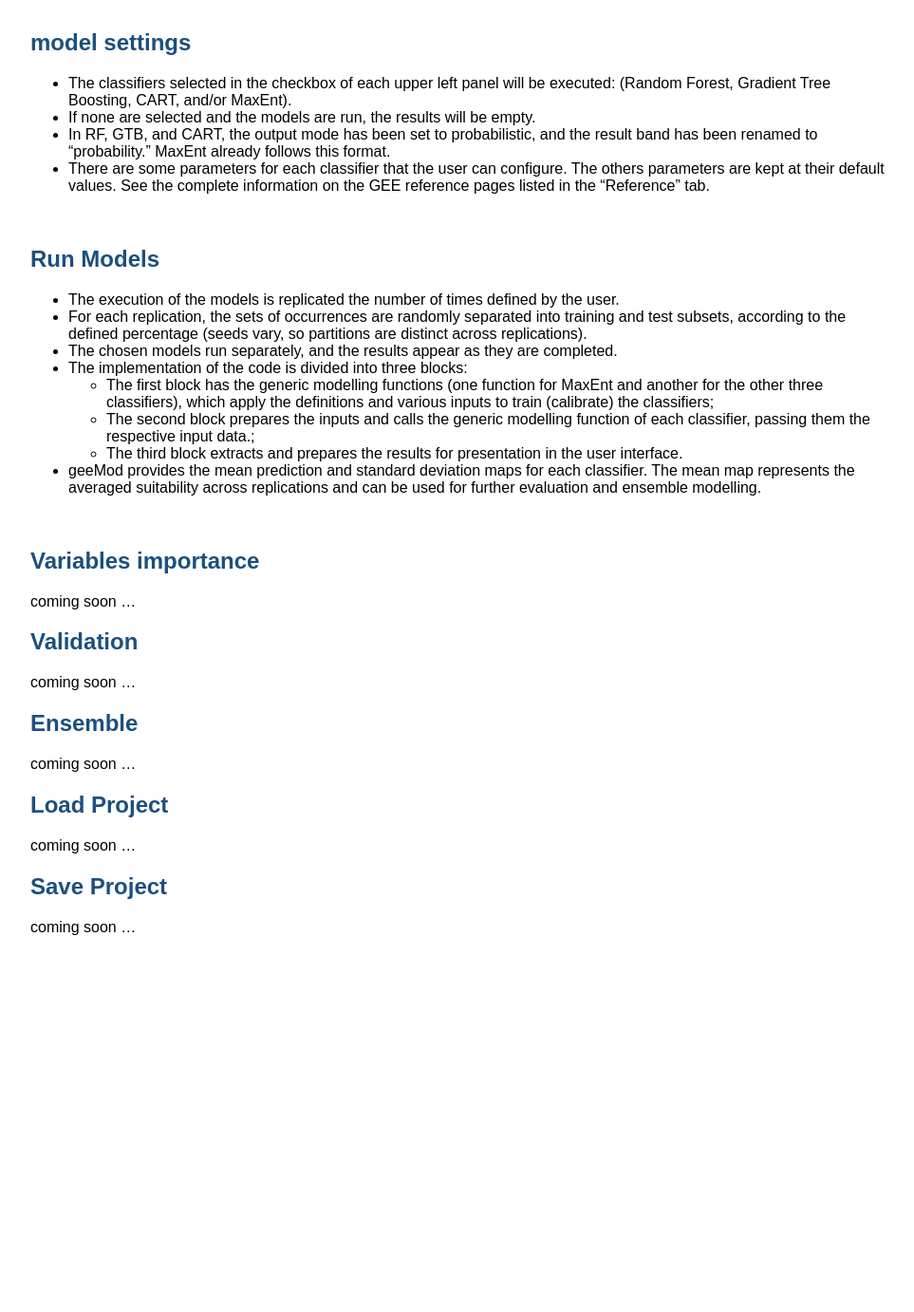
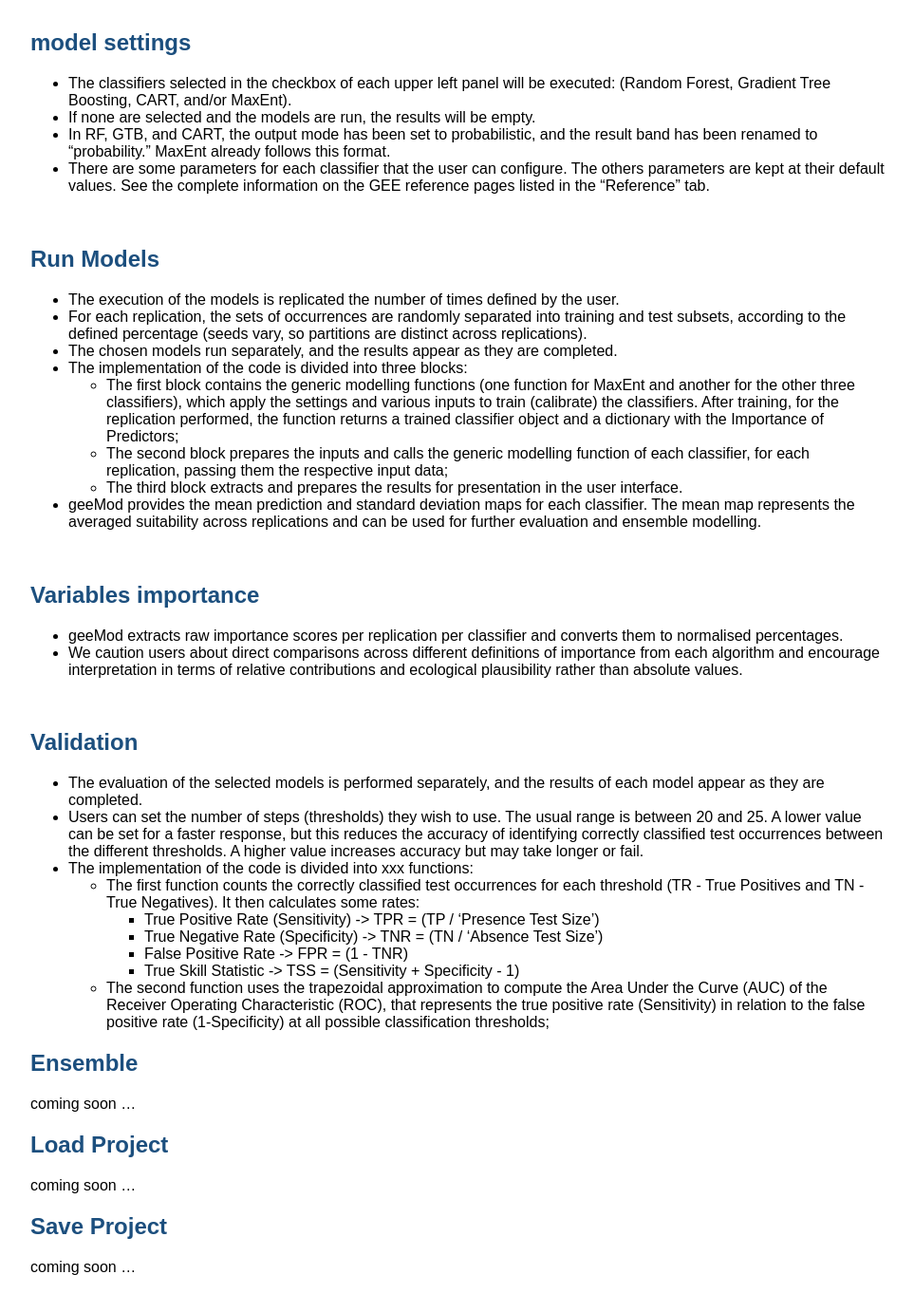
Before and after one commit to JoaoAlirio/geemod, a Jekyll site: the page built from methods.md, in a window 1280 px wide and 1400 px high, scrolled down 2088 px. Shown: the top 1382 px of the window at 95% size, without its empty margins (158-1121 px from the left). Built offline with Jekyll 4.4.1, drawn with Linux system fonts in a browser that asks for light colours; before the commit the page ends 3130 px from its top, so only the background shows below that.

Commit message:
Update methods.md

```diff
--- a/methods.md
+++ b/methods.md
@@ -99,17 +99,35 @@ There are two modes to define predictor variables:
 - For each replication, the sets of occurrences are randomly separated into training and test subsets, according to the defined percentage (seeds vary, so partitions are distinct across replications).
 - The chosen models run separately, and the results appear as they are completed.
 - The implementation of the code is divided into three blocks:
-    - The first block has the generic modelling functions (one function for MaxEnt and another for the other three classifiers), which apply the definitions and various inputs to train (calibrate) the classifiers;
-    - The second block prepares the inputs and calls the generic modelling function of each classifier, passing them the respective input data.;
+    - The first block contains the generic modelling functions (one function for MaxEnt and another for the other three classifiers), which apply the settings and various inputs to train (calibrate) the classifiers. After training, for the replication performed, the function returns a trained classifier object and a dictionary with the Importance of Predictors;
+    - The second block prepares the inputs and calls the generic modelling function of each classifier, for each replication, passing them the respective input data;
     - The third block extracts and prepares the results for presentation in the user interface.
 - geeMod provides the mean prediction and standard deviation maps for each classifier. The mean map represents the averaged suitability across replications and can be used for further evaluation and ensemble modelling.
 
 <br>
 
 ## Variables importance
-coming soon ...
+
+- geeMod extracts raw importance scores per replication per classifier and converts them to normalised percentages.
+- We caution users about direct comparisons across different definitions of importance from each algorithm and encourage interpretation in terms of relative contributions and ecological plausibility rather than absolute values.
+
+<br>
+
 ## Validation
-coming soon ...
+
+- The evaluation of the selected models is performed separately, and the results of each model appear as they are completed.
+- Users can set the number of steps (thresholds) they wish to use. The usual range is between 20 and 25. A lower value can be set for a faster response, but this reduces the accuracy of identifying correctly classified test occurrences between the different thresholds. A higher value increases accuracy but may take longer or fail.
+- The implementation of the code is divided into xxx functions:
+    - The first function counts the correctly classified test occurrences for each threshold (TR - True Positives and TN - True Negatives). It then calculates some rates:
+        - True Positive Rate (Sensitivity) -> TPR = (TP / 'Presence Test Size')
+        - True Negative Rate (Specificity) -> TNR = (TN / 'Absence Test Size')
+        - False Positive Rate -> FPR = (1 - TNR)
+        - True Skill Statistic -> TSS = (Sensitivity + Specificity - 1)
+    - The second function uses the trapezoidal approximation to compute the Area Under the Curve (AUC) of the Receiver Operating Characteristic (ROC), that represents the true positive rate (Sensitivity) in relation to the false positive rate (1-Specificity) at all possible classification thresholds;
+
+
+
+
 ## Ensemble
 coming soon ...
 ## Load Project
```
